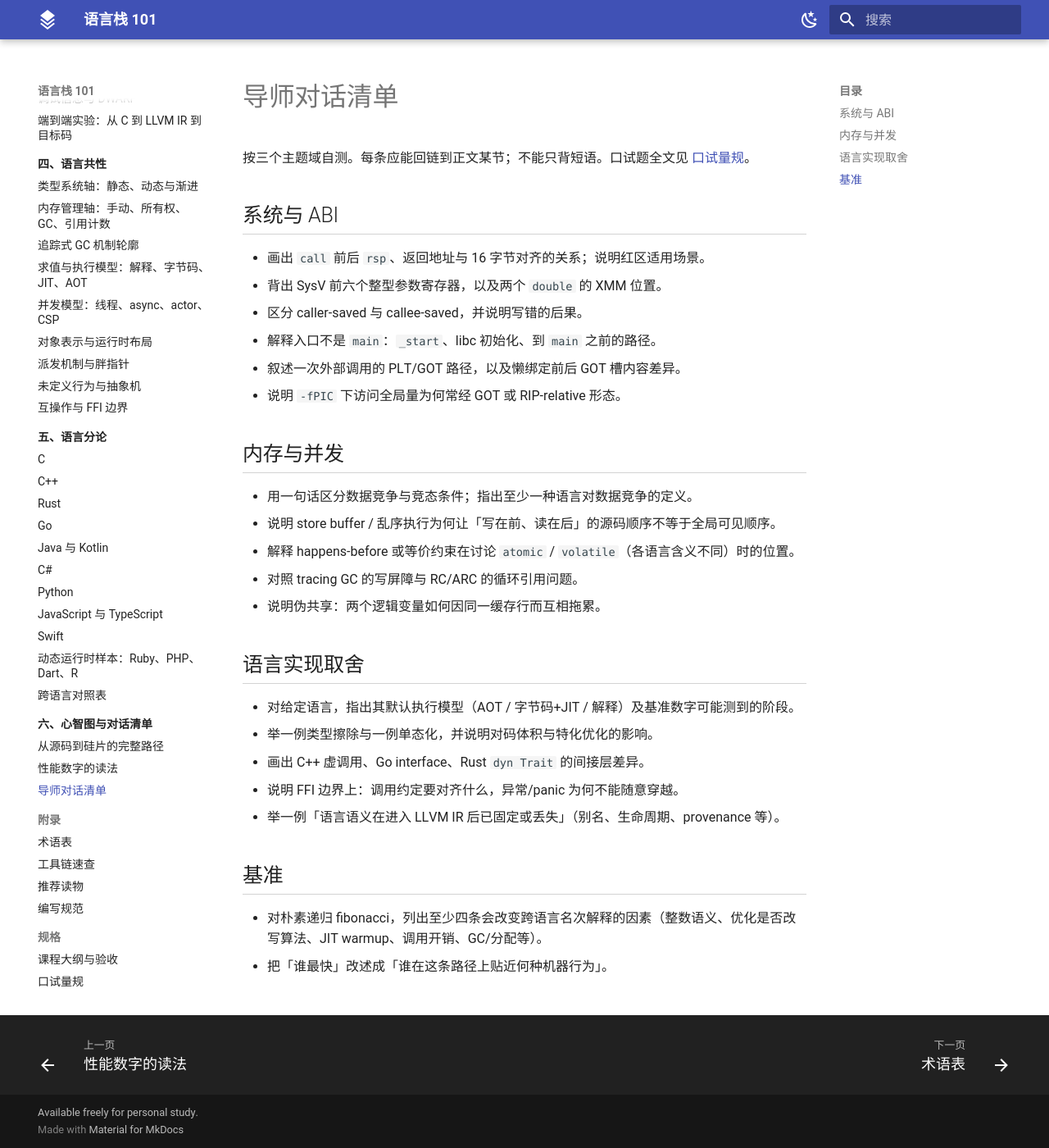
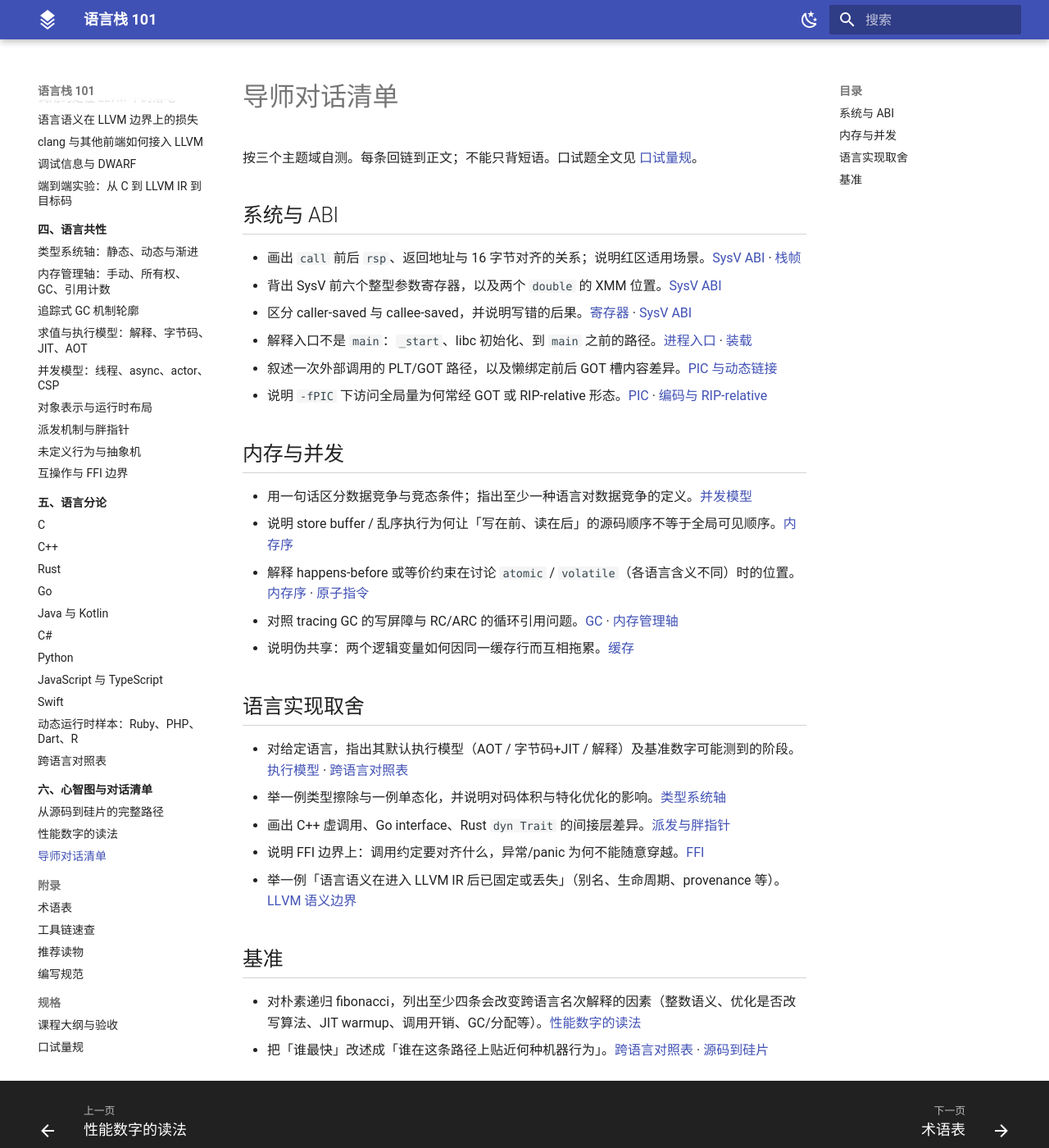
Before and after one commit to wangzh12023/langstack-101, an MkDocs documentation site: the page built from docs/ch06/advisor-checklists.md, in a window 1280 px wide and 1400 px high. Shown: the whole window at 82% size. Built offline with MkDocs 1.6.1 and Material for MkDocs 9.7.7, drawn with Linux system fonts in a browser that asks for light colours.

Commit message:
Close oral-exam polish: barrier example, checklist links, SSA/DWARF cross-link.
Co-authored-by: Cursor <cursoragent@cursor.com>

```diff
--- a/docs/ch04/gc-mechanics.md
+++ b/docs/ch04/gc-mechanics.md
@@ -10,6 +10,8 @@
 
 并发或分代 GC 在程序写指针时插入 **写屏障（write barrier）**：把「旧代指向新代」或「标记期间的指针更新」记入数据结构，以免漏标。屏障是托管代码里隐式额外存储/分支的来源之一；微观基准里给字段赋值的成本有时来自这里，而不是赋值本身。
 
+跨代漏标的典型几何：老年代对象 `old.f = young` 时，若年轻代收集只从根与年轻代扫描，而不同步记录这条跨代边，`young` 会在仍被 `old` 引用时被当成垃圾。写屏障在赋值时把 `old` 记入记忆集（或卡表脏页），年轻代收集额外扫描这些源。并发标记下的三色抽象有同类问题：黑对象在标记过程中被改写成指向白对象，若无屏障或增量更新协议，白对象可能漏标；具体颜色约定随实现而变，口试抓住「指针写入会破坏已扫描集合的封闭性，因此要记账」即可。
+
 ## 停顿与并发
 
 停顿式 GC 在回收时停止应用线程（STW）。并发/增量标记把工作摊到应用运行期间，仍可能有短停顿，并依赖屏障与染色不变量。讨论「有没有 GC」时，追问的是停顿模型与吞吐，而不是品牌名。
--- a/docs/ch06/advisor-checklists.md
+++ b/docs/ch06/advisor-checklists.md
@@ -1,33 +1,33 @@
 # 导师对话清单
 
-按三个主题域自测。每条应能回链到正文某节；不能只背短语。口试题全文见 [口试量规](../Spec/oral-rubric.md)。
+按三个主题域自测。每条回链到正文；不能只背短语。口试题全文见 [口试量规](../Spec/oral-rubric.md)。
 
 ## 系统与 ABI
 
-- 画出 `call` 前后 `rsp`、返回地址与 16 字节对齐的关系；说明红区适用场景。
-- 背出 SysV 前六个整型参数寄存器，以及两个 `double` 的 XMM 位置。
-- 区分 caller-saved 与 callee-saved，并说明写错的后果。
-- 解释入口不是 `main`：`_start`、libc 初始化、到 `main` 之前的路径。
-- 叙述一次外部调用的 PLT/GOT 路径，以及懒绑定前后 GOT 槽内容差异。
-- 说明 `-fPIC` 下访问全局量为何常经 GOT 或 RIP-relative 形态。
+- 画出 `call` 前后 `rsp`、返回地址与 16 字节对齐的关系；说明红区适用场景。[SysV ABI](../ch02/sysv-amd64-abi.md) · [栈帧](../ch02/stack-frames.md)
+- 背出 SysV 前六个整型参数寄存器，以及两个 `double` 的 XMM 位置。[SysV ABI](../ch02/sysv-amd64-abi.md)
+- 区分 caller-saved 与 callee-saved，并说明写错的后果。[寄存器](../ch02/registers.md) · [SysV ABI](../ch02/sysv-amd64-abi.md)
+- 解释入口不是 `main`：`_start`、libc 初始化、到 `main` 之前的路径。[进程入口](../ch02/crt-entry.md) · [装载](../ch02/loading.md)
+- 叙述一次外部调用的 PLT/GOT 路径，以及懒绑定前后 GOT 槽内容差异。[PIC 与动态链接](../ch02/pic-dynamic.md)
+- 说明 `-fPIC` 下访问全局量为何常经 GOT 或 RIP-relative 形态。[PIC](../ch02/pic-dynamic.md) · [编码与 RIP-relative](../ch02/encoding-rip-relative.md)
 
 ## 内存与并发
 
-- 用一句话区分数据竞争与竞态条件；指出至少一种语言对数据竞争的定义。
-- 说明 store buffer / 乱序执行为何让「写在前、读在后」的源码顺序不等于全局可见顺序。
-- 解释 happens-before 或等价约束在讨论 `atomic` / `volatile`（各语言含义不同）时的位置。
-- 对照 tracing GC 的写屏障与 RC/ARC 的循环引用问题。
-- 说明伪共享：两个逻辑变量如何因同一缓存行而互相拖累。
+- 用一句话区分数据竞争与竞态条件；指出至少一种语言对数据竞争的定义。[并发模型](../ch04/concurrency.md)
+- 说明 store buffer / 乱序执行为何让「写在前、读在后」的源码顺序不等于全局可见顺序。[内存序](../ch01/memory-ordering.md)
+- 解释 happens-before 或等价约束在讨论 `atomic` / `volatile`（各语言含义不同）时的位置。[内存序](../ch01/memory-ordering.md) · [原子指令](../ch02/atomics-x86.md)
+- 对照 tracing GC 的写屏障与 RC/ARC 的循环引用问题。[GC](../ch04/gc-mechanics.md) · [内存管理轴](../ch04/memory-management.md)
+- 说明伪共享：两个逻辑变量如何因同一缓存行而互相拖累。[缓存](../ch01/cache.md)
 
 ## 语言实现取舍
 
-- 对给定语言，指出其默认执行模型（AOT / 字节码+JIT / 解释）及基准数字可能测到的阶段。
-- 举一例类型擦除与一例单态化，并说明对码体积与特化优化的影响。
-- 画出 C++ 虚调用、Go interface、Rust `dyn Trait` 的间接层差异。
-- 说明 FFI 边界上：调用约定要对齐什么，异常/panic 为何不能随意穿越。
-- 举一例「语言语义在进入 LLVM IR 后已固定或丢失」（别名、生命周期、provenance 等）。
+- 对给定语言，指出其默认执行模型（AOT / 字节码+JIT / 解释）及基准数字可能测到的阶段。[执行模型](../ch04/evaluation.md) · [跨语言对照表](../ch05/cross-language-matrix.md)
+- 举一例类型擦除与一例单态化，并说明对码体积与特化优化的影响。[类型系统轴](../ch04/typing.md)
+- 画出 C++ 虚调用、Go interface、Rust `dyn Trait` 的间接层差异。[派发与胖指针](../ch04/polymorphism-repr.md)
+- 说明 FFI 边界上：调用约定要对齐什么，异常/panic 为何不能随意穿越。[FFI](../ch04/ffi.md)
+- 举一例「语言语义在进入 LLVM IR 后已固定或丢失」（别名、生命周期、provenance 等）。[LLVM 语义边界](../ch03/llvm-semantics-limits.md)
 
 ## 基准
 
-- 对朴素递归 fibonacci，列出至少四条会改变跨语言名次解释的因素（整数语义、优化是否改写算法、JIT warmup、调用开销、GC/分配等）。
-- 把「谁最快」改述成「谁在这条路径上贴近何种机器行为」。
+- 对朴素递归 fibonacci，列出至少四条会改变跨语言名次解释的因素（整数语义、优化是否改写算法、JIT warmup、调用开销、GC/分配等）。[性能数字的读法](reading-benchmarks.md)
+- 把「谁最快」改述成「谁在这条路径上贴近何种机器行为」。[跨语言对照表](../ch05/cross-language-matrix.md) · [源码到硅片](source-to-silicon.md)
```
Also changed, not shown: docs/ch01/index.md (+5 -5 lines), docs/ch03/ssa.md (+1 -1 lines).
